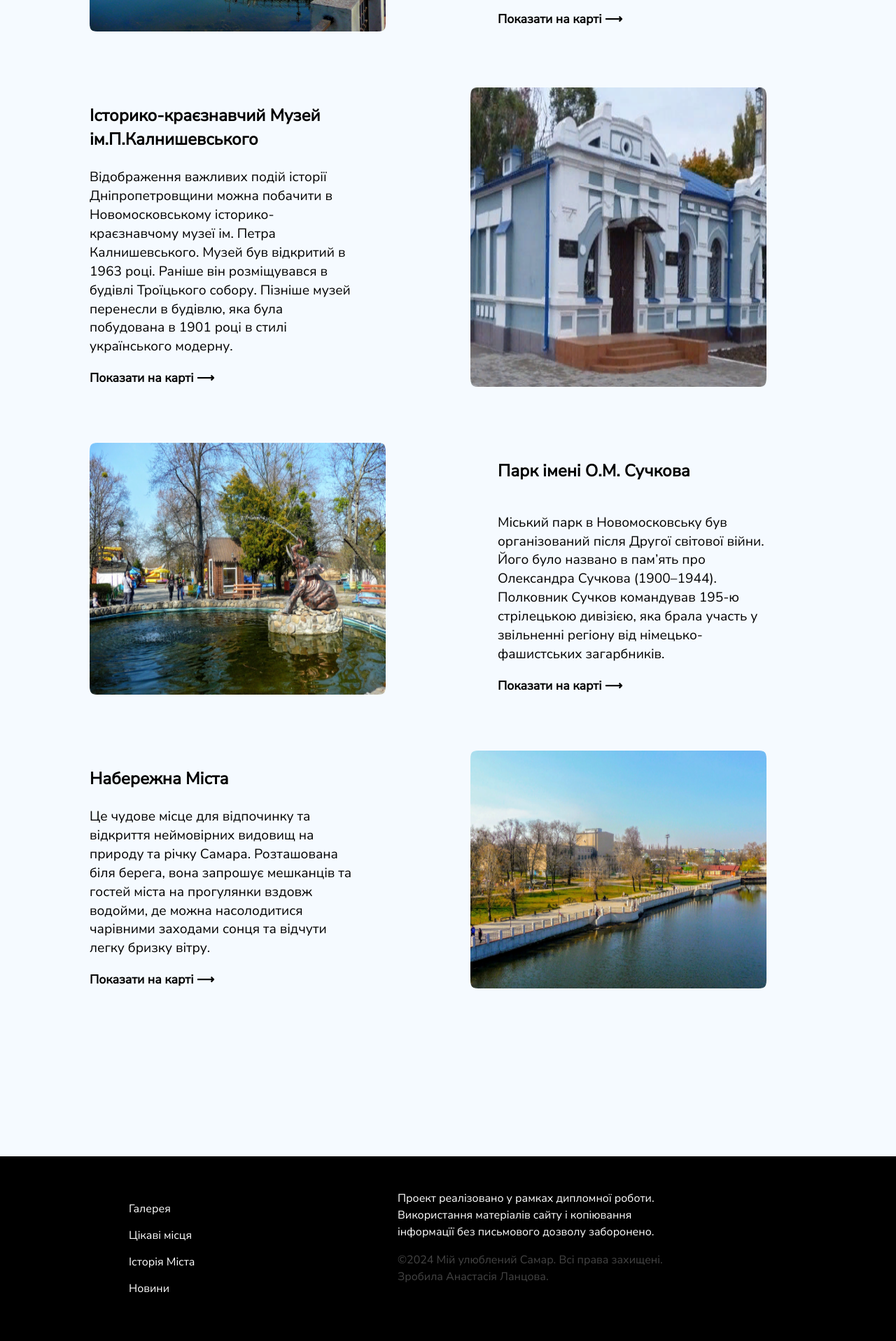
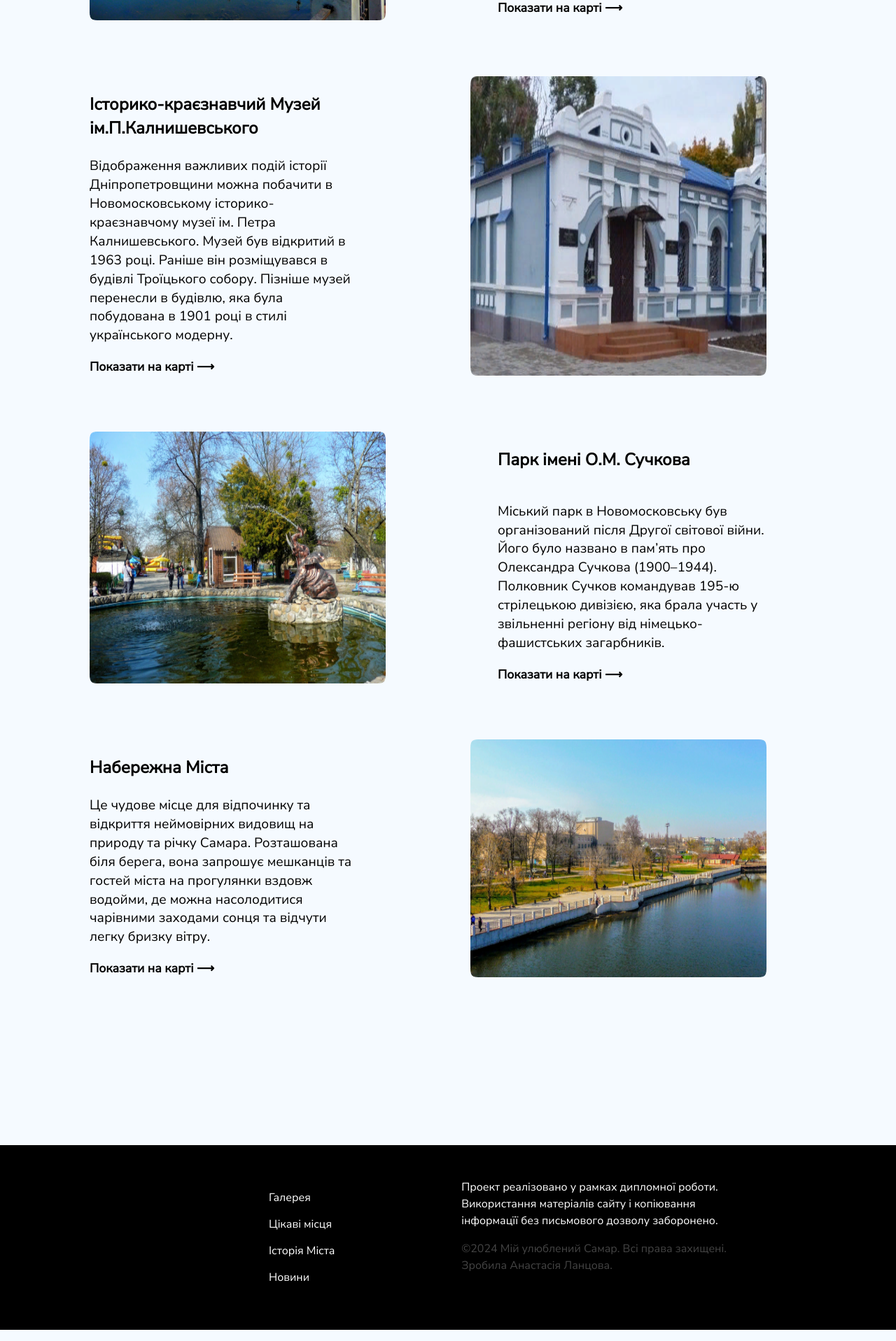
Before and after one commit to An72ty/website_project, a Django app: page /interesting_places/ in a window 1280 px wide. Shown: the part 1360-3277 px from the top of the page at 70% size. Run offline with Django 4.2, Linux system fonts and the light colour scheme.

Commit message:
fixed bugs and added new links

```diff
--- a/website/static/website/css/styles.css
+++ b/website/static/website/css/styles.css
@@ -9,7 +9,7 @@ body {
 }
 
 #content {
-    margin: 8em auto 0em auto;
+    margin: 7em auto 0em auto;
     overflow: auto;
     width: 80%;
 }
@@ -18,7 +18,7 @@ body {
     width: 100%;
     overflow: auto;
     margin: 0em auto;
-    padding: 1.5em 0em;
+    padding: 1.2em 0em;
     position: fixed;
     top: 0px;
     background-color: #F5FAFF;
@@ -57,20 +57,21 @@ body {
 #footer {
     background-color: #000000;
     color: #ffffff;
-    overflow: auto;
-    width: 100%;
     margin: 10em 0em 0em 0em;
     padding: 3em 0em 3em 0em;
+    width: 100%;
+    overflow: auto;
 }
 
 #footer ul {
     float: left;
-    margin: 0% 0% 0% 10%;
+    padding: 0em;
+    margin: 0% 0% 0% 30%;
     width: 15%;
 }
 
 #footer li {
-    margin: 1em;
+    margin: 1em 0em;
     list-style-type: none;
 }
 
@@ -86,7 +87,7 @@ body {
 }
 
 #footer p {
-    margin: 0% 0% 0% 50%;
+    margin: 0% 0% 0% 20%;
     line-height: 1.5em;
     width: 26em;
 }
@@ -168,21 +169,36 @@ a.link#center {
 
 #gallery .row {
     margin: 5em 0em;
-    width: 100%;
-    overflow: auto;
     display: flex;
+}
+
+#gallery .row:first-of-type {
+    margin-top: 2em;
 }
 
 #gallery .row img {
     border-radius: 8px;
+    transition: all 0.2s;
+}
+
+#gallery .row img:hover {
+    transform: scale(105%, 105%);
 }
 
 #gallery .row img.first.center {
     margin: auto auto auto 0%;
 }
 
+#gallery .row img.first:hover {
+    margin-left: 2%;
+}
+
 #gallery .row img.second.center {
     margin: auto 0% auto auto;
+}
+
+#gallery .row img.second:hover {
+    margin-right: 2%;
 }
 
 
@@ -239,7 +255,13 @@ a.link#center {
 .interesting-place.left a.link,
 .interesting-place.left .bigger-text,
 .interesting-place.left .description.smaller {
-    float: left
+    float: left;
+}
+
+.interesting-place a.link,
+.interesting-place .bigger-text,
+.interesting-place .description.smaller {
+    clear: right;
 }
 
 .interesting-place.right img {
--- a/website/templates/website/interesting_places.html
+++ b/website/templates/website/interesting_places.html
@@ -14,7 +14,7 @@
         <p class="bigger-text">Пам'ятник Льотчикам 295 Авіадивізії</p>
         <p class="description smaller">Пам’ятник воїнам-визволителям. 195-та Гвардійська стрілецька дивізія брала участь
             у звільненні міста Новомосковська.</p>
-        <a href="#" class="link">Показати на карті &xrarr;</a>
+        <a href="https://maps.app.goo.gl/ssxsJ3LWdeBecALt8" class="link">Показати на карті &xrarr;</a>
     </div>
 </div>
 <div class="interesting-place right">
@@ -23,7 +23,7 @@
         <p class="description smaller">Історична пам'ятка в Новомосковську, запорозькому місті Самар (Новоселиці),
             центрі Самарської паланки. Споруджений у 1772—1781 народним майстром Якимом Погребняком із дерева без
             жодного залізного цвяха.</p>
-        <a href="#" class="link">Показати на карті &xrarr;</a>
+        <a href="https://maps.app.goo.gl/qEDBQv91TvYVNC2U9" class="link">Показати на карті &xrarr;</a>
     </div>
     <img src="{% static 'website/images/church.png' %}">
 </div>
@@ -34,7 +34,7 @@
         <p class="description smaller">Красива пам'ятка Новомосковська. Поміст зроблений з дерева, а каркас з металу і
             має вигнуту форму, від нього так і віє романтикою. Розташований у парку відпочинку. З мосту відкриваються
             гарні краєвиди на місто і річку Самара</p>
-        <a href="#" class="link">Показати на карті &xrarr;</a>
+        <a href="https://maps.app.goo.gl/uG1p9peXUsixgwQk8" class="link">Показати на карті &xrarr;</a>
     </div>
 </div>
 <div class="interesting-place right">
@@ -44,7 +44,7 @@
             Новомосковському історико-краєзнавчому музеї ім. Петра Калнишевського. Музей був відкритий в 1963 році.
             Раніше він розміщувався в будівлі Троїцького собору. Пізніше музей перенесли в будівлю, яка була побудована
             в 1901 році в стилі українського модерну.</p>
-        <a href="#" class="link">Показати на карті &xrarr;</a>
+        <a href="https://maps.app.goo.gl/Y5Do7ViE1tSfcvbG9" class="link">Показати на карті &xrarr;</a>
     </div>
     <img src="{% static 'website/images/museum.png' %}">
 </div>
@@ -55,7 +55,7 @@
         <p class="description smaller">Міський парк в Новомосковську був організований після Другої світової війни. Його
             було названо в пам’ять про Олександра Сучкова (1900–1944). Полковник Сучков командував 195-ю стрілецькою
             дивізією, яка брала участь у звільненні регіону від німецько-фашистських загарбників.</p>
-        <a href="#" class="link">Показати на карті &xrarr;</a>
+        <a href="https://maps.app.goo.gl/y2EkibJMY3x1uLX97" class="link">Показати на карті &xrarr;</a>
     </div>
 </div>
 <div class="interesting-place right">
@@ -64,7 +64,7 @@
         <p class="description smaller">Це чудове місце для відпочинку та відкриття неймовірних видовищ на природу та
             річку Самара. Розташована біля берега, вона запрошує мешканців та гостей міста на прогулянки вздовж водойми,
             де можна насолодитися чарівними заходами сонця та відчути легку бризку вітру.</p>
-        <a href="#" class="link">Показати на карті &xrarr;</a>
+        <a href="https://maps.app.goo.gl/nQYFZtCgcTy7FFrD7" class="link">Показати на карті &xrarr;</a>
     </div>
     <img src="{% static 'website/images/landscape.png' %}">
 </div>
```
